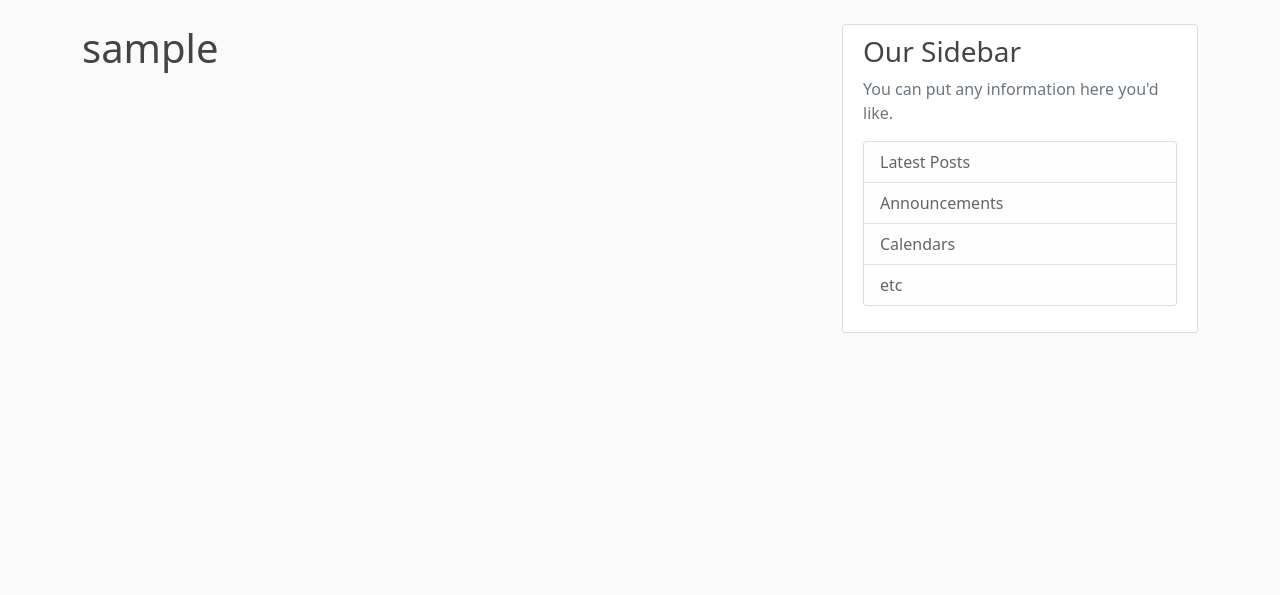
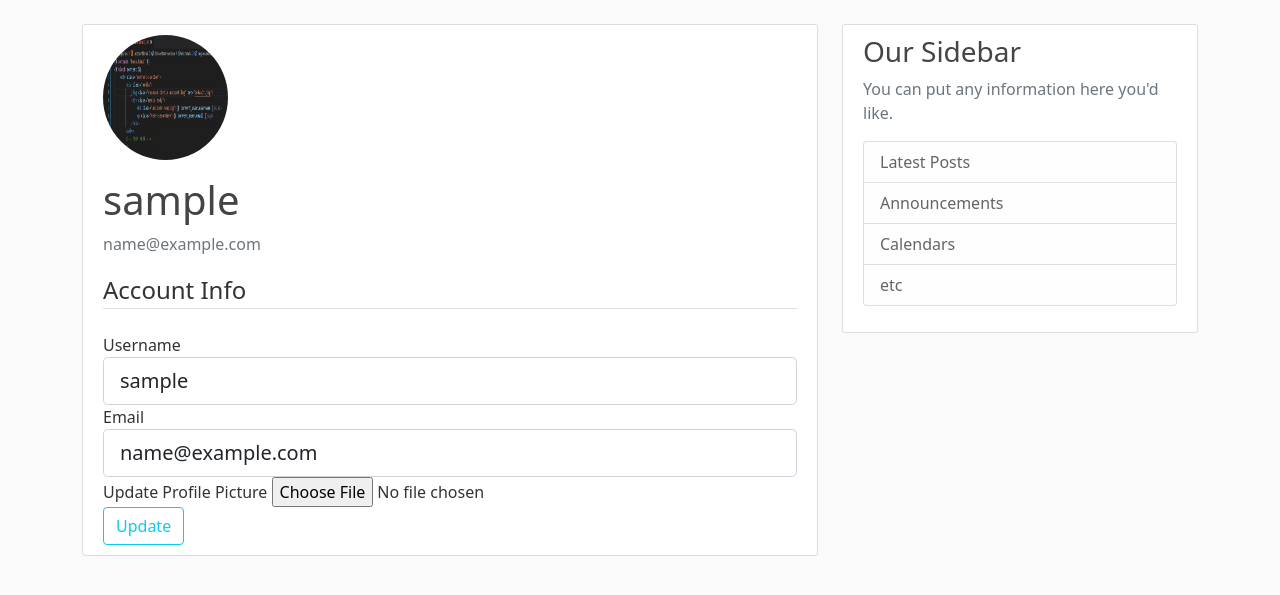
Before and after one commit to andrewMasiero/flask_tutorial_corey_schafer, a Flask app: page /account in a window 1280 px wide. Shown: the part 56-651 px from the top of the page. Run offline with Flask 2, Linux system fonts and the light colour scheme; the visitor is signed in with stand-in values (Sample User, id 1); data comes from the database, SQL or seed files in the repository; some libraries are stand-ins or nearby versions.

Commit message:
complete vid 7 - user account and profile pic

```diff
--- a/flaskblog/forms.py
+++ b/flaskblog/forms.py
@@ -1,4 +1,6 @@
 from flask_wtf import FlaskForm
+from flask_wtf.file import FileField, FileAllowed
+from flask_login import current_user
 from wtforms import StringField, PasswordField, SubmitField, BooleanField, ValidationError
 from wtforms.validators import DataRequired, Length, Email, EqualTo
 from flaskblog.models import User
@@ -35,3 +37,26 @@ class LoginForm(FlaskForm):
     password = PasswordField('Password', validators=[DataRequired()])
     remember = BooleanField('Remember Me')
     submit = SubmitField('Login')
+
+
+class UpdateAccountForm(FlaskForm):
+    username = StringField('Username', validators=[
+                           DataRequired(), Length(min=2, max=20)])
+    email = StringField('Email', validators=[DataRequired(), Email()])
+    picture = FileField('Update Profile Picture', validators=[
+                        FileAllowed(['jpg', 'png'])])
+    submit = SubmitField('Update')
+
+    def validate_username(self, username):
+        if username.data != current_user.username:
+            user = User.query.filter_by(username=username.data).first()
+            if user:
+                raise ValidationError(
+                    'That username is taken. Please choose a different one.')
+
+    def validate_email(self, email):
+        if email.data != current_user.email:
+            user = User.query.filter_by(email=email.data).first()
+            if user:
+                raise ValidationError(
+                    'That email is taken. Please choose a different one.')
--- a/flaskblog/routes.py
+++ b/flaskblog/routes.py
@@ -1,6 +1,9 @@
+import os
+import secrets
+from PIL import Image
 from flask import render_template, url_for, flash, redirect, request
 from flaskblog import app, db, bcrypt
-from flaskblog.forms import RegistrationForm, LoginForm
+from flaskblog.forms import RegistrationForm, LoginForm, UpdateAccountForm
 from flaskblog.models import User, Post
 from flask_login import login_user, current_user, logout_user, login_required
 
@@ -70,7 +73,38 @@ def logout():
     return redirect(url_for('home'))
 
 
-@app.route('/account')
+def save_picture(form_picture):
+    random_hex = secrets.token_hex(8)
+    _, f_ext = os.path.splitext(form_picture.filename)
+    picture_fn = random_hex + f_ext
+    picture_path = os.path.join(
+        app.root_path, 'static/profile_pics', picture_fn)
+
+    output_size = (125, 125)
+    i = Image.open(form_picture)
+    i.thumbnail(output_size)
+    i.save(picture_path)
+    # form_picture.save(picture_path)
+
+    return picture_fn
+
+
+@app.route('/account', methods=['GET', 'POST'])
 @login_required
 def account():
-    return render_template('account.html', title='Account')
+    form = UpdateAccountForm()
+    if form.validate_on_submit():
+        if form.picture.data:
+            picture_file = save_picture(form.picture.data)
+            current_user.image_file = picture_file
+        current_user.username = form.username.data
+        current_user.email = form.email.data
+        db.session.commit()
+        flash('Your account has been updated!', 'success')
+        return redirect(url_for('account'))
+    elif request.method == 'GET':
+        form.username.data = current_user.username
+        form.email.data = current_user.email
+    image_file = url_for(
+        'static', filename=f'profile_pics/{current_user.image_file}')
+    return render_template('account.html', title='Account', image_file=image_file, form=form)
--- a/flaskblog/templates/account.html
+++ b/flaskblog/templates/account.html
@@ -1,2 +1,52 @@
 {% extends 'base.html' %}
-{% block content %}<h1>{{ current_user.username }}</h1>{% endblock %}
+{% block content %}
+    <div class="content-section">
+        <div class="media">
+            <img class="rounded-circle account-img" src="{{ image_file }}"/>
+            <div class="media-body">
+                <h2 class="account-heading">{{ current_user.username }}</h2>
+                <p class="text-secondary">{{ current_user.email }}</p>
+            </div>
+        </div>
+        <form action="" method="POST" enctype="multipart/form-data">
+            {{ form.hidden_tag() }}
+            <fieldset class="form-group">
+                <legend class="border-bottom mb-4">
+                    Account Info
+                </legend>
+                <div class="form-group">
+                    {{ form.username.label(class="form-control-label") }}
+                    {% if form.username.errors %}
+                        {{ form.username(class="form-control form-control-lg is-invalid") }}
+                        <div class="invalid-feedback">
+                            {% for error in form.username.errors %}<span>{{ error }}</span>{% endfor %}
+                        </div>
+                    {% else %}
+                        {{ form.username(class="form-control form-control-lg") }}
+                    {% endif %}
+                </div>
+                <div class="form-group">
+                    {{ form.email.label(class="form-control-label") }}
+                    {% if form.email.errors %}
+                        {{ form.email(class="form-control form-control-lg is-invalid") }}
+                        <div class="invalid-feedback">
+                            {% for error in form.email.errors %}<span>{{ error }}</span>{% endfor %}
+                        </div>
+                    {% else %}
+                        {{ form.email(class="form-control form-control-lg") }}
+                    {% endif %}
+                </div>
+                <div class="form-group">
+                    {{ form.picture.label() }}
+                    {{ form.picture(class="form-control-file") }}
+                    {% if form.picture.errors %}
+                        {% for error in form.picture.errors %}
+                            <span class="text-danger">{{ error }}</span>
+                        </br>
+                    {% endfor %}
+                {% endif %}
+            </fieldset>
+            <div class="form-group">{{ form.submit(class="btn btn-outline-info") }}</div>
+        </form>
+    </div>
+{% endblock %}
```
Also changed, not shown: flaskblog/static/profile_pics/128eedcb33760a27.jpg (added), flaskblog/static/profile_pics/1d99749aed1e7593.jpg (added), flaskblog/static/profile_pics/dd7219e4e443daf8.jpg (added), flaskblog/static/profile_pics/default.jpg (added).
